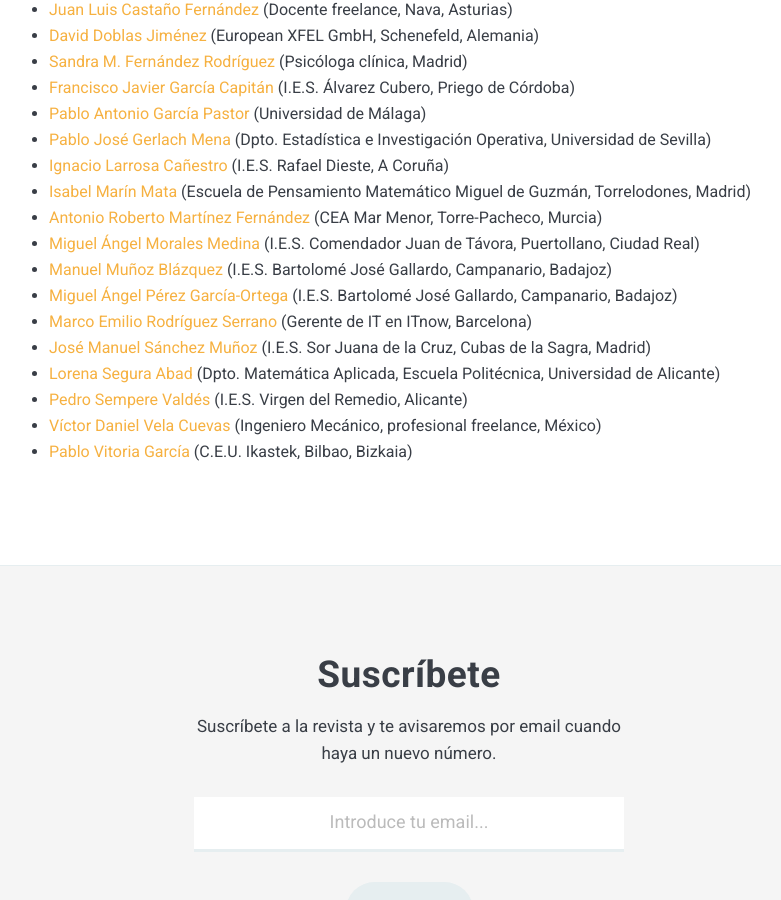
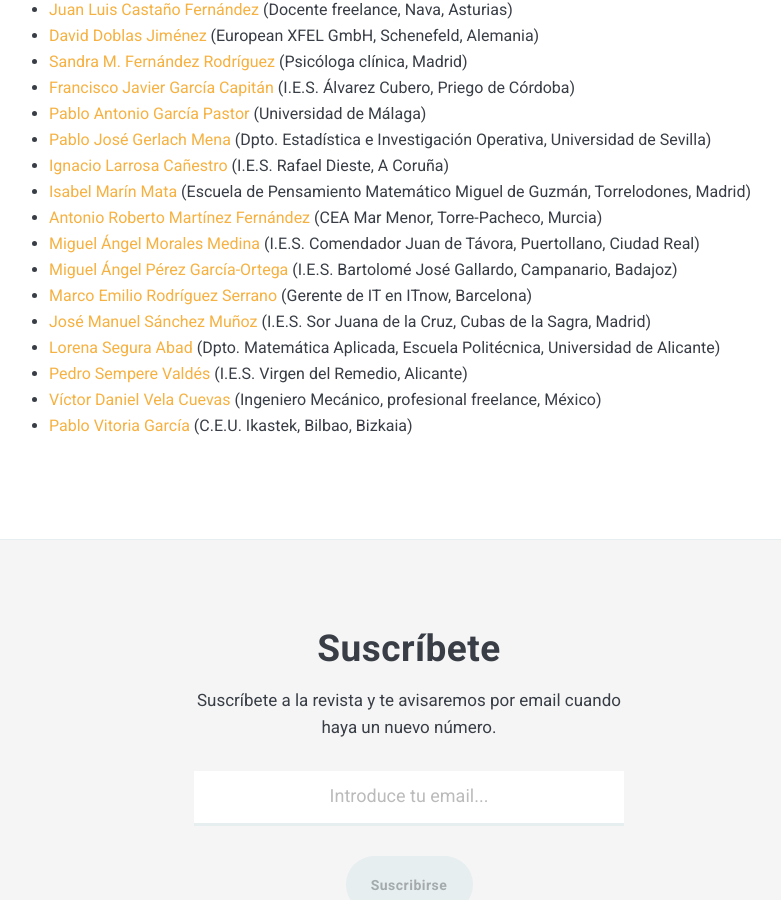
Before and after one commit to revistalva2/lva2.github.io, a Jekyll site: the page built from _pages/01-ficha_bibliografica.markdown, in a window 1280 px wide and 900 px high, scrolled down 835 px. Shown: the whole window, without its empty margins (231-1012 px from the left). Built offline with Jekyll 4.4.1, drawn with Linux system fonts in a browser that asks for light colours; nearby versions of some CDN libraries.

Commit message:
Update 01-ficha_bibliografica.markdown

```diff
--- a/_pages/01-ficha_bibliografica.markdown
+++ b/_pages/01-ficha_bibliografica.markdown
@@ -38,7 +38,6 @@ permalink: /ficha_bibliografica/
 - [Isabel Marín Mata](mailto:isamarin77@hotmail.com) (Escuela de Pensamiento Matemático Miguel de Guzmán, Torrelodones, Madrid)
 - [Antonio Roberto Martínez Fernández](mailto:antoniorobert.martinez@murciaeduca.es) (CEA Mar Menor, Torre-Pacheco, Murcia)
 - [Miguel Ángel Morales Medina](mailto:gaussianos@gmail.com) (I.E.S. Comendador Juan de Távora, Puertollano, Ciudad Real)
-- [Manuel Muñoz Blázquez](mailto:mmunozb04@educarex.es) (I.E.S. Bartolomé José Gallardo, Campanario, Badajoz)
 - [Miguel Ángel Pérez García-Ortega](mailto:mianpgo@gmail.com) (I.E.S. Bartolomé José Gallardo, Campanario, Badajoz)
 - [Marco Emilio Rodríguez Serrano](mailto:mrodrise@gmail.com) (Gerente de IT en ITnow, Barcelona)
 - [José Manuel Sánchez Muñoz](mailto:jose.sm@educa.madrid.org) (I.E.S. Sor Juana de la Cruz, Cubas de la Sagra, Madrid)
```
